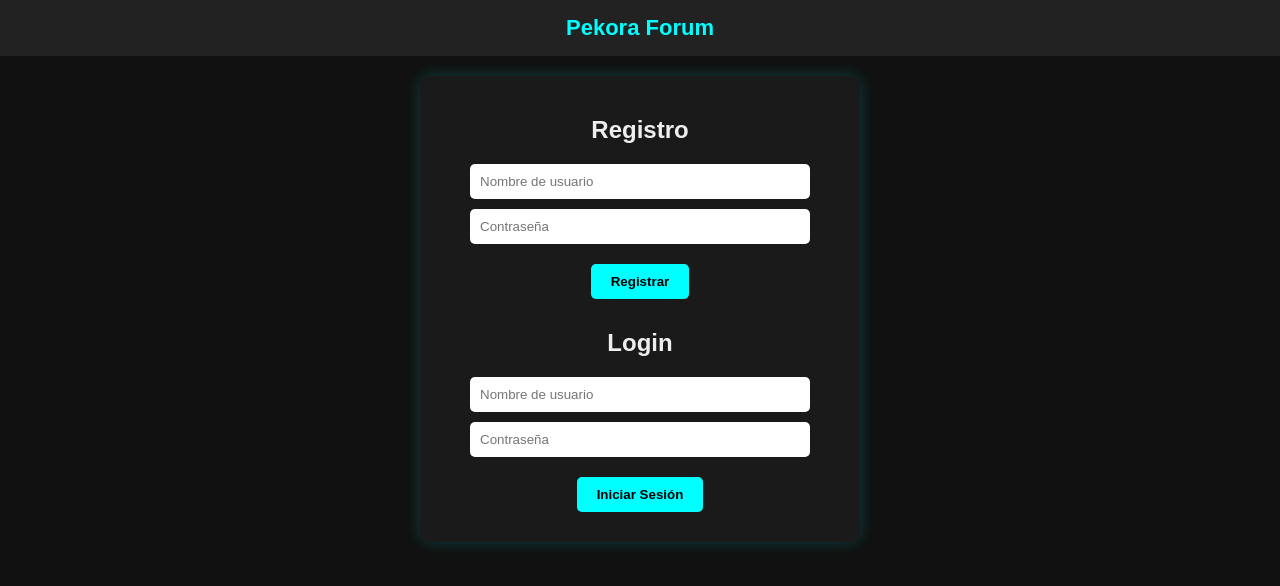
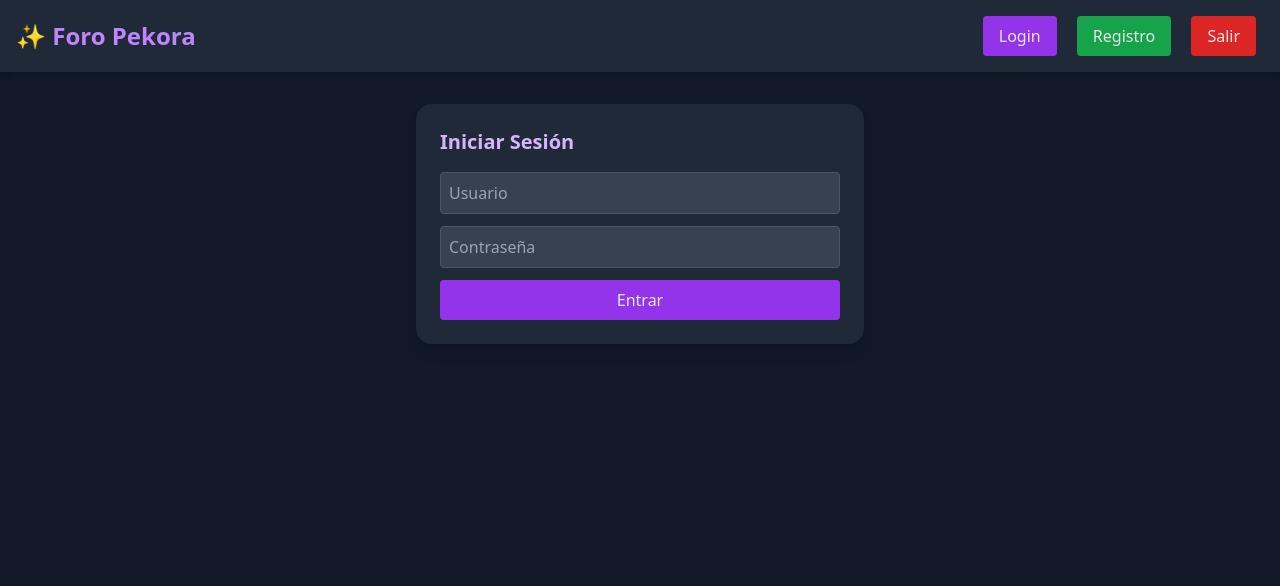
Before and after one commit to ESPZzip/-pekorarevive, a plain HTML site: page index.html in a window 1280 px wide. Drawn offline with nearby package versions, Linux system fonts and the light colour scheme.

Commit message:
Update index.html

```diff
--- a/index.html
+++ b/index.html
@@ -2,98 +2,50 @@
 <html lang="es">
 <head>
   <meta charset="UTF-8">
-  <title>Pekora Forum</title>
-  <script src="https://www.gstatic.com/firebasejs/9.23.0/firebase-app-compat.js"></script>
-  <script src="https://www.gstatic.com/firebasejs/9.23.0/firebase-firestore-compat.js"></script>
-  <style>
-    body {
-      margin: 0;
-      font-family: Arial, sans-serif;
-      background: #111;
-      color: #eee;
-      display: flex;
-      flex-direction: column;
-      align-items: center;
-      justify-content: flex-start;
-      height: 100vh;
-    }
-    header {
-      width: 100%;
-      background: #222;
-      padding: 15px;
-      text-align: center;
-      font-size: 22px;
-      font-weight: bold;
-      color: #0ff;
-    }
-    .container {
-      margin-top: 20px;
-      background: #1a1a1a;
-      padding: 20px;
-      border-radius: 10px;
-      width: 400px;
-      text-align: center;
-      box-shadow: 0 0 15px rgba(0,255,255,0.2);
-    }
-    input {
-      display: block;
-      margin: 10px auto;
-      padding: 10px;
-      width: 80%;
-      border: none;
-      border-radius: 5px;
-    }
-    button {
-      margin: 10px;
-      padding: 10px 20px;
-      background: #0ff;
-      color: #000;
-      border: none;
-      border-radius: 5px;
-      cursor: pointer;
-      font-weight: bold;
-    }
-    button:hover {
-      background: #0cc;
-    }
-    #comments {
-      margin-top: 20px;
-      width: 90%;
-      max-width: 600px;
-      background: #1a1a1a;
-      padding: 20px;
-      border-radius: 10px;
-    }
-    .comment {
-      padding: 8px;
-      border-bottom: 1px solid #333;
-    }
-  </style>
+  <title>Foro Pekora</title>
+  <script src="https://www.gstatic.com/firebasejs/9.22.0/firebase-app-compat.js"></script>
+  <script src="https://www.gstatic.com/firebasejs/9.22.0/firebase-firestore-compat.js"></script>
+  <script src="https://cdn.tailwindcss.com"></script>
 </head>
-<body>
-  <header>Pekora Forum</header>
+<body class="bg-gray-900 text-gray-200 font-sans">
+  <!-- Barra superior -->
+  <header class="bg-gray-800 shadow-md p-4 flex justify-between items-center">
+    <h1 class="text-2xl font-bold text-purple-400">✨ Foro Pekora</h1>
+    <nav>
+      <button onclick="showSection('loginSection')" class="mx-2 px-4 py-2 rounded bg-purple-600 hover:bg-purple-500">Login</button>
+      <button onclick="showSection('registerSection')" class="mx-2 px-4 py-2 rounded bg-green-600 hover:bg-green-500">Registro</button>
+      <button onclick="logout()" class="mx-2 px-4 py-2 rounded bg-red-600 hover:bg-red-500">Salir</button>
+    </nav>
+  </header>
 
-  <div class="container" id="auth">
-    <h2>Registro</h2>
-    <input type="text" id="regName" placeholder="Nombre de usuario">
-    <input type="password" id="regPass" placeholder="Contraseña">
-    <button onclick="register()">Registrar</button>
+  <!-- Login -->
+  <section id="loginSection" class="p-6 max-w-md mx-auto mt-8 bg-gray-800 rounded-2xl shadow-lg">
+    <h2 class="text-xl font-semibold text-purple-300 mb-4">Iniciar Sesión</h2>
+    <input id="loginName" type="text" placeholder="Usuario" class="w-full mb-3 p-2 rounded bg-gray-700 border border-gray-600">
+    <input id="loginPass" type="password" placeholder="Contraseña" class="w-full mb-3 p-2 rounded bg-gray-700 border border-gray-600">
+    <button onclick="login()" class="w-full px-4 py-2 bg-purple-600 rounded hover:bg-purple-500">Entrar</button>
+  </section>
 
-    <h2>Login</h2>
-    <input type="text" id="logName" placeholder="Nombre de usuario">
-    <input type="password" id="logPass" placeholder="Contraseña">
-    <button onclick="login()">Iniciar Sesión</button>
-  </div>
+  <!-- Registro -->
+  <section id="registerSection" class="p-6 max-w-md mx-auto mt-8 bg-gray-800 rounded-2xl shadow-lg hidden">
+    <h2 class="text-xl font-semibold text-green-300 mb-4">Crear Cuenta</h2>
+    <input id="regName" type="text" placeholder="Usuario" class="w-full mb-3 p-2 rounded bg-gray-700 border border-gray-600">
+    <input id="regPass" type="password" placeholder="Contraseña" class="w-full mb-3 p-2 rounded bg-gray-700 border border-gray-600">
+    <button onclick="register()" class="w-full px-4 py-2 bg-green-600 rounded hover:bg-green-500">Registrar</button>
+  </section>
 
-  <div class="container" id="forum" style="display:none;">
-    <h2>Bienvenido, <span id="username"></span></h2>
-    <textarea id="commentText" placeholder="Escribe un comentario..." style="width:90%;height:60px;"></textarea><br>
-    <button onclick="postComment()">Publicar</button>
-    <div id="comments"></div>
-  </div>
+  <!-- Panel principal -->
+  <section id="mainSection" class="p-6 max-w-2xl mx-auto mt-8 bg-gray-800 rounded-2xl shadow-lg hidden">
+    <h2 class="text-xl font-semibold text-blue-300 mb-4">Comentarios</h2>
+    <div class="flex mb-4">
+      <input id="commentInput" type="text" placeholder="Escribe tu comentario..." class="flex-1 p-2 rounded-l bg-gray-700 border border-gray-600">
+      <button onclick="postComment()" class="px-4 py-2 bg-blue-600 rounded-r hover:bg-blue-500">Enviar</button>
+    </div>
+    <div id="comments" class="space-y-4"></div>
+  </section>
 
   <script>
-    // Config de Firebase
+    // Config Firebase
     const firebaseConfig = {
       apiKey: "AIzaSyBwj_as6pb5Bg81F9Cl9VWTKkekMM9Exfk",
       authDomain: "pekora-forum.firebaseapp.com",
@@ -106,6 +58,13 @@
     const db = firebase.firestore();
 
     let currentUser = null;
+
+    function showSection(id) {
+      document.getElementById("loginSection").classList.add("hidden");
+      document.getElementById("registerSection").classList.add("hidden");
+      document.getElementById("mainSection").classList.add("hidden");
+      document.getElementById(id).classList.remove("hidden");
+    }
 
     async function register() {
       const name = document.getElementById("regName").value.trim();
@@ -120,80 +79,83 @@
         } else {
           await userRef.set({ password: pass, rank: "Usuario" });
           alert("Registrado con éxito, ahora inicia sesión");
+          showSection("loginSection");
         }
-      } catch (error) {
-        console.error("Error en registro:", error);
-        alert("Error al registrar: " + error.message);
+      } catch (e) {
+        console.error(e);
+        alert("Error al registrar");
       }
     }
 
     async function login() {
-      const name = document.getElementById("logName").value.trim();
-      const pass = document.getElementById("logPass").value.trim();
+      const name = document.getElementById("loginName").value.trim();
+      const pass = document.getElementById("loginPass").value.trim();
       if (!name || !pass) return alert("Completa todos los campos");
 
       try {
         const userRef = db.collection("users").doc(name);
         const doc = await userRef.get();
-        if (!doc.exists) {
-          alert("Usuario no encontrado");
+        if (!doc.exists || doc.data().password !== pass) {
+          alert("Usuario o contraseña incorrectos");
           return;
         }
-        const data = doc.data();
-        if (data.password === pass) {
-          currentUser = { name, ...data };
-          localStorage.setItem("user", JSON.stringify(currentUser));
-          showForum();
-        } else {
-          alert("Contraseña incorrecta");
-        }
-      } catch (error) {
-        console.error("Error en login:", error);
-        alert("Error al iniciar sesión: " + error.message);
+        currentUser = { name, rank: doc.data().rank || "Usuario" };
+        localStorage.setItem("user", JSON.stringify(currentUser));
+        showSection("mainSection");
+        loadComments();
+      } catch (e) {
+        console.error(e);
+        alert("Error al iniciar sesión");
       }
     }
 
-    function showForum() {
-      document.getElementById("auth").style.display = "none";
-      document.getElementById("forum").style.display = "block";
-      document.getElementById("username").innerText = currentUser.rank + " " + currentUser.name;
-      loadComments();
+    function logout() {
+      currentUser = null;
+      localStorage.removeItem("user");
+      showSection("loginSection");
     }
 
     async function postComment() {
-      const text = document.getElementById("commentText").value.trim();
+      if (!currentUser) return alert("Debes iniciar sesión");
+      const text = document.getElementById("commentInput").value.trim();
       if (!text) return;
       await db.collection("comments").add({
         author: currentUser.name,
         rank: currentUser.rank,
         text,
-        ts: new Date()
+        timestamp: firebase.firestore.FieldValue.serverTimestamp()
       });
-      document.getElementById("commentText").value = "";
-      loadComments();
+      document.getElementById("commentInput").value = "";
     }
 
-    async function loadComments() {
-      const commentsDiv = document.getElementById("comments");
-      commentsDiv.innerHTML = "";
-      const snapshot = await db.collection("comments").orderBy("ts","desc").get();
-      snapshot.forEach(doc => {
-        const c = doc.data();
-        const div = document.createElement("div");
-        div.className = "comment";
-        div.innerHTML = `<b style="color:#0ff">${c.rank} ${c.author}</b>: ${c.text}`;
-        commentsDiv.appendChild(div);
+    function loadComments() {
+      db.collection("comments").orderBy("timestamp", "desc").onSnapshot(snapshot => {
+        const commentsDiv = document.getElementById("comments");
+        commentsDiv.innerHTML = "";
+        snapshot.forEach(doc => {
+          const c = doc.data();
+          const rankColor = c.rank === "Admin" ? "text-red-400" : "text-gray-400";
+          commentsDiv.innerHTML += `
+            <div class="p-4 bg-gray-700 rounded-lg shadow">
+              <p><span class="font-bold text-purple-300">${c.author}</span>
+                 <span class="${rankColor}">(${c.rank})</span></p>
+              <p class="mt-1">${c.text}</p>
+            </div>`;
+        });
       });
     }
 
-    // Mantener sesión
+    // Restaurar sesión
     window.onload = () => {
       const saved = localStorage.getItem("user");
       if (saved) {
         currentUser = JSON.parse(saved);
-        showForum();
+        showSection("mainSection");
+        loadComments();
+      } else {
+        showSection("loginSection");
       }
-    }
+    };
   </script>
 </body>
 </html>
```
